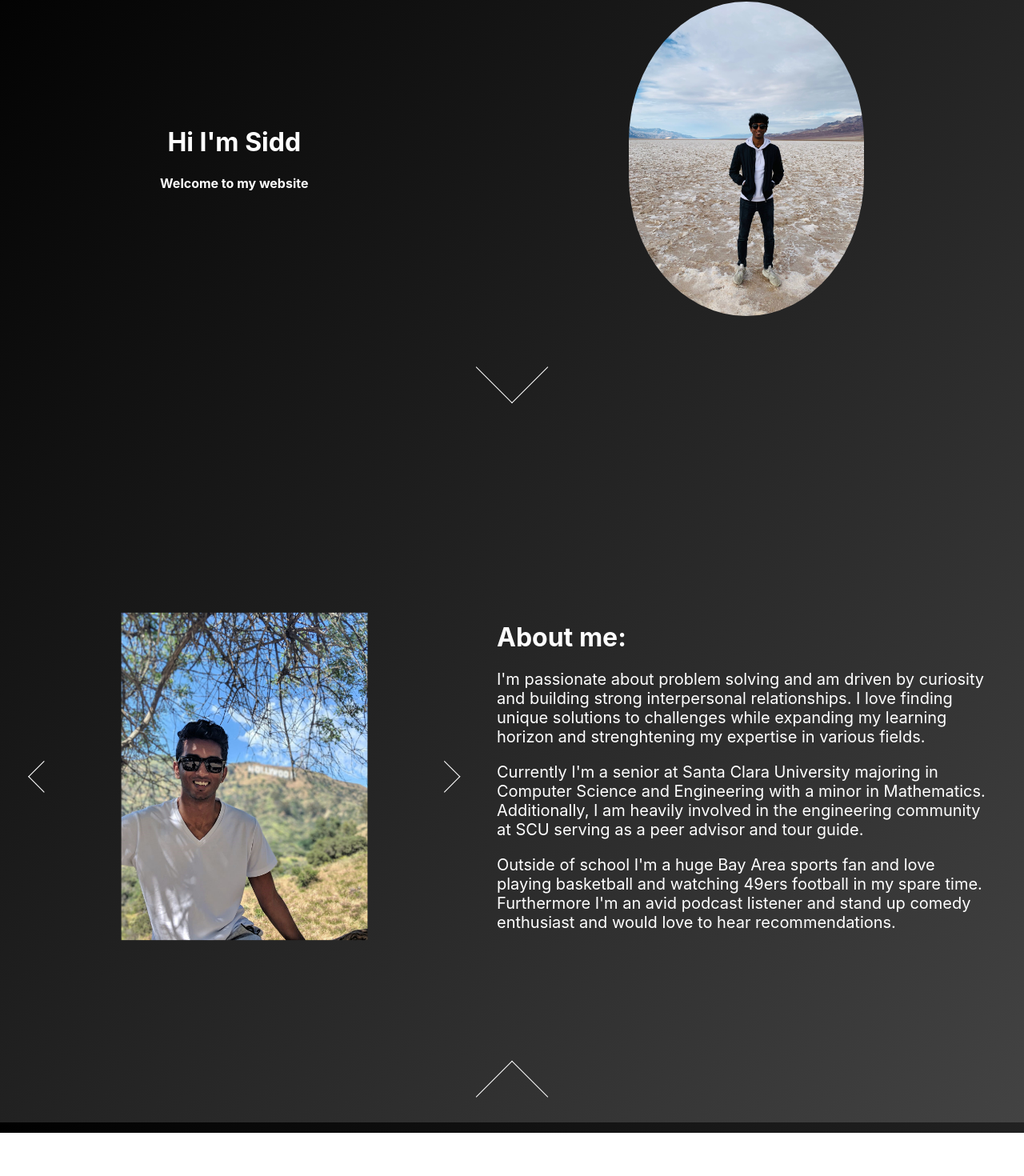
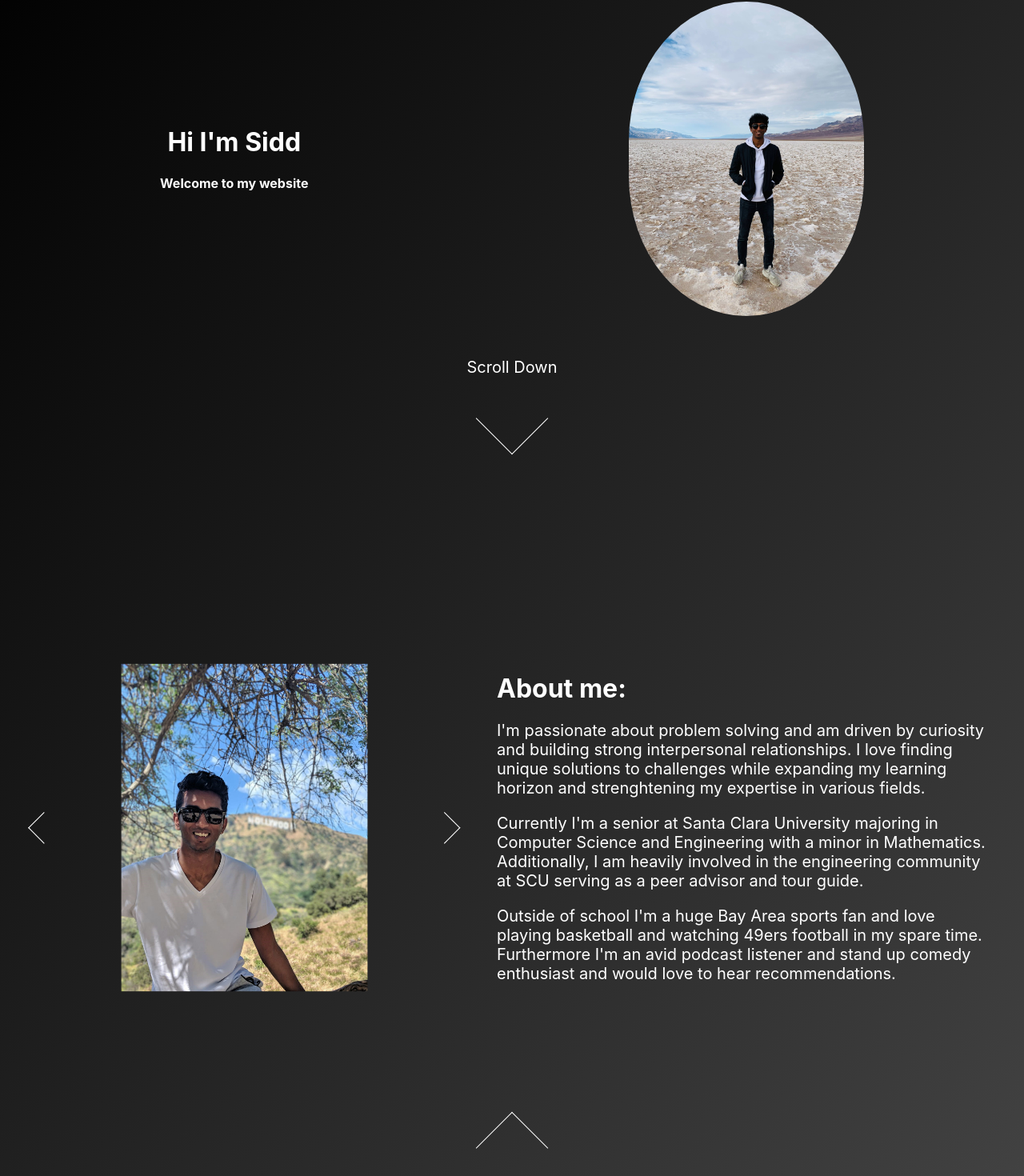
Before and after one commit to siddcv/personalwebsite, a React (Create React App) app: page /#/ in a window 1280 px wide. Shown: the part 130-1600 px from the top of the page at 80% size. Before the commit the page ends 1546 px from the top, so only its background shows below. Built offline with nearby package versions, Linux system fonts and the light colour scheme.

Commit message:
deploy w hash

```diff
--- a/src/components/Landing.js
+++ b/src/components/Landing.js
@@ -20,7 +20,8 @@ function Landing() {
                 </div>
                 {/*    <a href="#secondsection" class="down-arrow"></a>*/}
                 {/*    <p><i class="arrow down"></i></p>*/}
-                <div class="arrowd"><a href="#secondsection" class="arrowdown"></a></div>
+                <p class="scrolldown">Scroll Down</p>
+                <div class="arrowd"><a class="arrowdown"></a></div>
             </div>
             <div id="secondsection">
                 <div class="flexcontainer">
@@ -43,7 +44,9 @@ function Landing() {
                         </p>
                     </div>
                 </div>
-                <div class="arrowu"><a href="#firstsection" class="arrowup"></a></div>
+                <div class="arrowu"><a class="arrowup"></a></div>
+                <p class="scrollup">Scroll Up</p>
+
 
             </div>
         </div>
--- a/src/css/Home.css
+++ b/src/css/Home.css
@@ -99,7 +99,6 @@ html{
 
 }
 .arrowd {
-    padding-top:2rem;
     display: flex;
     align-items: center;
     justify-content: center;
@@ -144,3 +143,13 @@ html{
 p{
     font-size:20px
 }
+
+.scrolldown{
+    padding-top:2rem;
+    text-align:center;
+    color:white;
+}
+.scrollup {
+    text-align: center;
+    color: white;
+}
```
